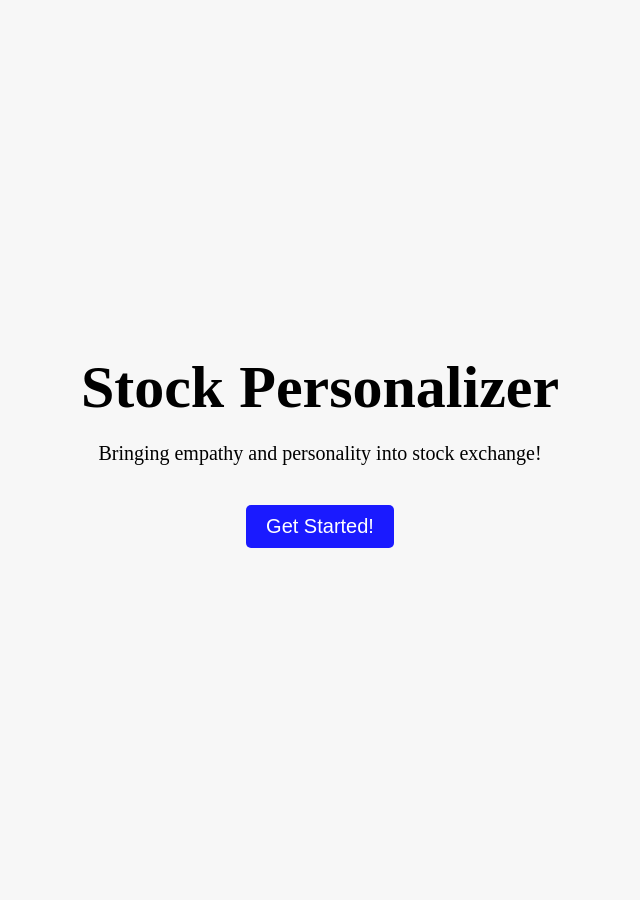
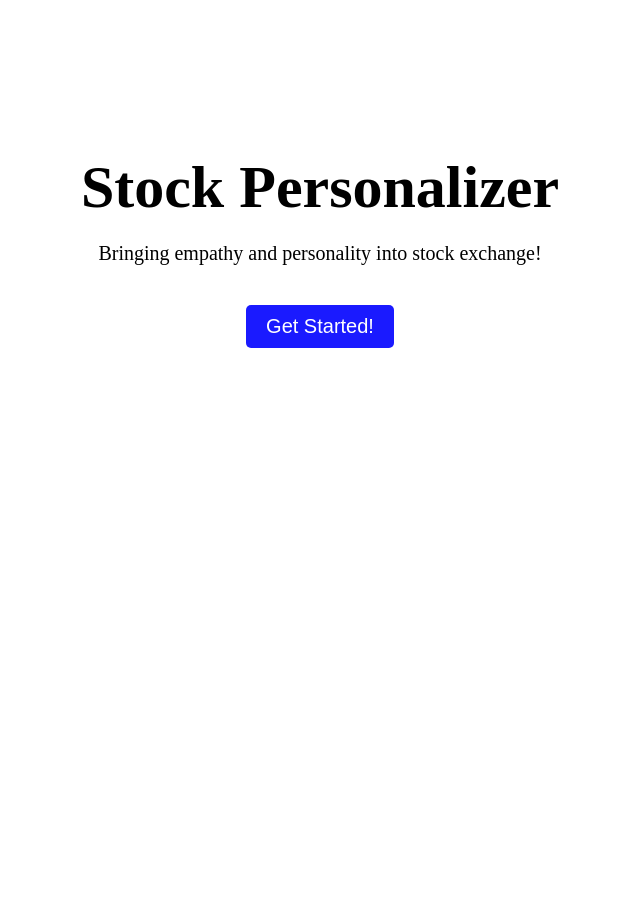
Before and after one commit to StevenAHan/Invest.me, a Flask app: page / in a window 1280 px wide. Shown: the part 69-977 px from the top of the page, without its empty margins (320-960 px from the left). After the commit the page ends 417 px from the top, so only its background shows below. Run offline with Flask 3, Linux system fonts and the light colour scheme.

Commit message:
more styling

```diff
--- a/static/css/style.css
+++ b/static/css/style.css
@@ -14,7 +14,6 @@ nav {
   nav .logo a {
     color: black;
     text-decoration: none;
-
   }
 
   nav .nav-items a {
@@ -29,8 +28,8 @@ nav {
     justify-content: center;
     align-items: center;
     flex-direction: column;
-    height: 100vh;
-    background-color: #f7f7f7;
+    min-height: 50vh;
+    height: auto;
     font-family: serif;
   }
 
```
